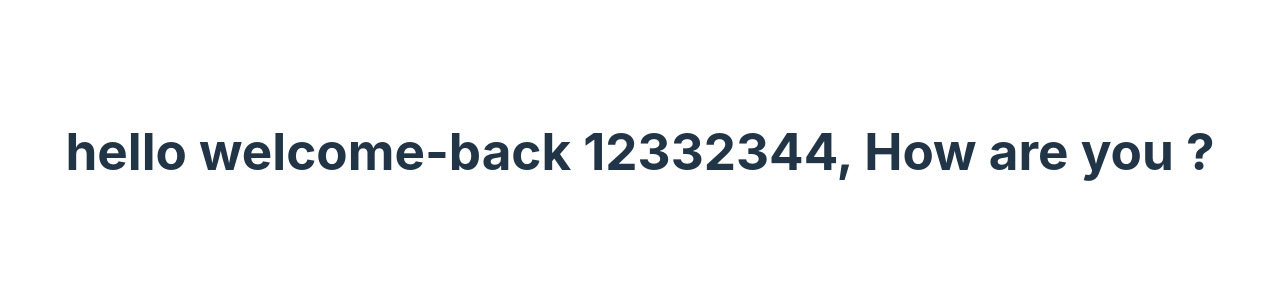
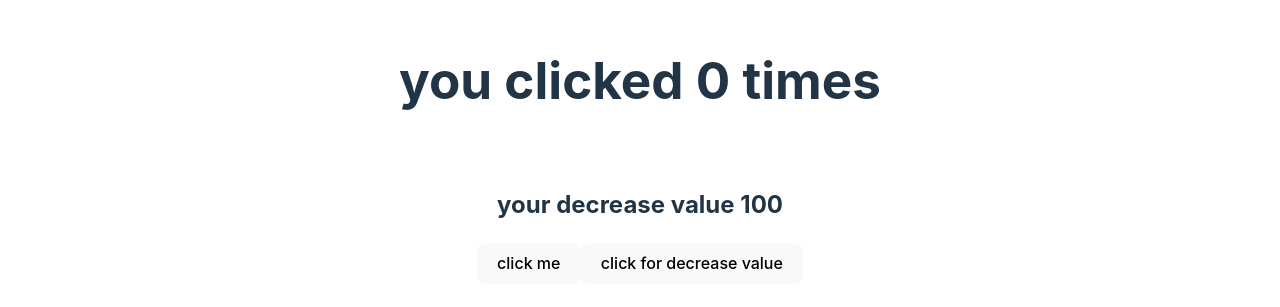
Before and after one commit to pruthvisinhvaghela/react-all-hooks, a React (Vite) app: page / in a window 1280 px wide. Shown: the part 249-556 px from the top of the page. Built offline with nearby package versions, Linux system fonts and the light colour scheme.

Commit message:
example of useEffect

```diff
--- a/src/App.jsx
+++ b/src/App.jsx
@@ -1,13 +1,14 @@
 import "./App.css";
-import PropsDemo from "./components/PropsDemo";
+import UseEffectDemo from "./components/useEffect/UseEffectDemo";
+// import PropsDemo from "./components/PropsDemo";
 // import Test from "./components/Test";
 // import UseStateObj from "./components/useState/UseStateObj";
 // import UseState from "./components/useState/UseState";
 function App() {
-  const arr = [1, 2, 3, 3, 2, 34, 4];
   return (
     <>
-      <PropsDemo data={arr} />
+      <UseEffectDemo />
+      {/* <PropsDemo data={arr} /> */}
       {/* <Test /> */}
       {/* <UseState /> */}
       {/* <UseStateObj /> */}
--- /dev/null
+++ b/src/components/useEffect/UseEffectDemo.jsx
@@ -0,0 +1,32 @@
+import { useState, useEffect } from "react";
+
+const UseEffectDemo = () => {
+  const [data, setData] = useState(0);
+  const [dataTwo, setDataTwo] = useState(100);
+
+  useEffect(() => {
+    console.log("component mounted");
+  }, [dataTwo]);
+  return (
+    <>
+      <h1>you clicked {data} times</h1>
+      <br />
+      <h2>your decrease value {dataTwo}</h2>
+      <button
+        onClick={() => {
+          setData(data + 1);
+        }}>
+        click me{" "}
+      </button>
+
+      <button
+        onClick={() => {
+          setDataTwo(dataTwo > 0 ? dataTwo - 1 : 0);
+        }}>
+        click for decrease value
+      </button>
+    </>
+  );
+};
+
+export default UseEffectDemo;
```
Also changed, not shown: src/components/Test.jsx (+9 -4 lines).
